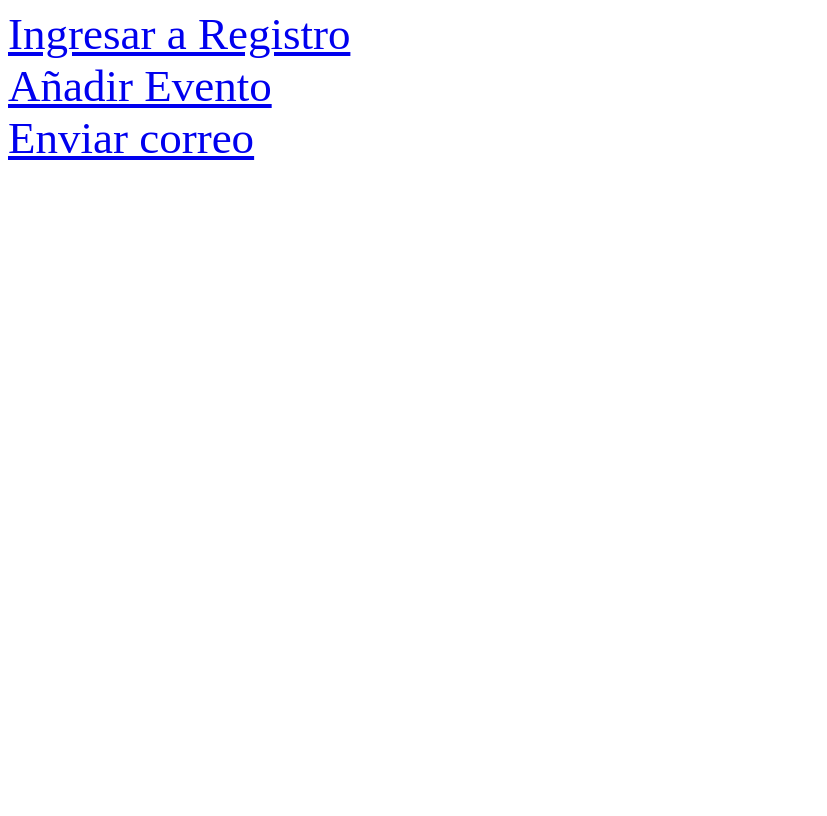
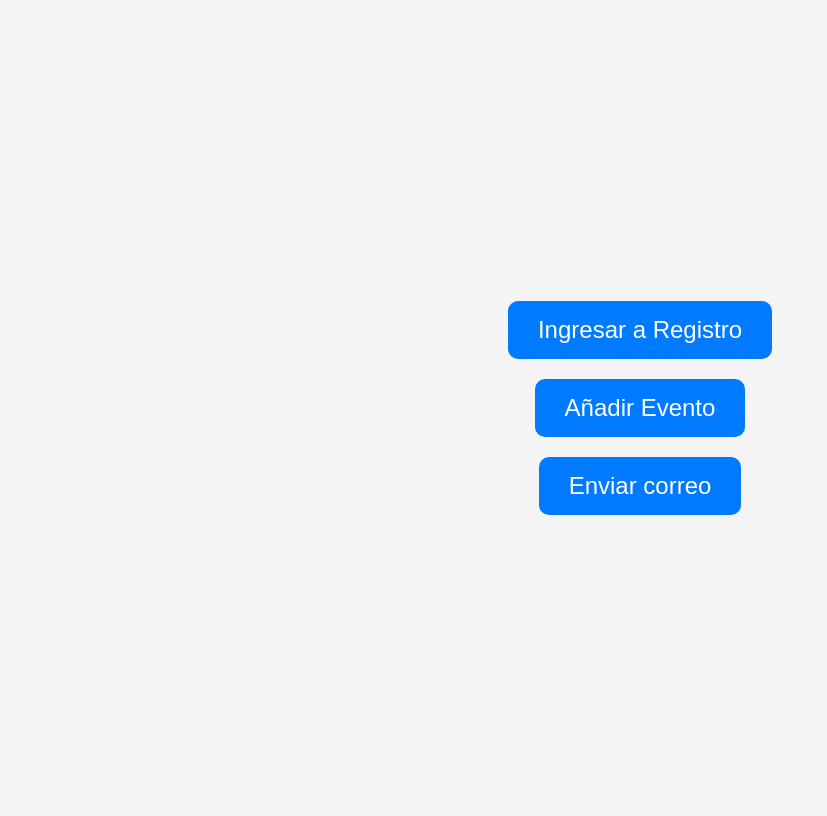
Before and after one commit to DanielaOropezaBalcazar/Eventos_CHUNO, a PHP site: page / in a window 1280 px wide. Shown: the whole page, without its empty margins (0-827 px from the left). Before the commit the page ends 160 px from the top, so only its background shows below. Run offline with PHP 8.4, Linux system fonts and the light colour scheme.

Commit message:
Mucha pupus

```diff
--- a/index.html
+++ b/index.html
@@ -3,14 +3,13 @@
 <head>
     <meta charset="UTF-8">
     <meta name="viewport" content="width=device-width, initial-scale=1.0">
-    <title>Document</title>
+    <title>Eventos Chuno</title>
+    <link rel="stylesheet" href="presentaciòn/styles/index.css">
 </head>
 <body>
-    <a href="presentaciòn/registro.page.html" style="font-size: 45px;">Ingresar a Registro</a>
-    <br>
-    <a href="presentaciòn/añadir-page.html" style="font-size: 45px;">Añadir Evento</a>
-    <br>
-    <a href="presentaciòn/enviar-correo.html" style="font-size: 45px;">Enviar correo</a>
+    <a href="presentaciòn/registro.page.html" class="button">Ingresar a Registro</a>
+    <a href="presentaciòn/añadir-page.html" class="button">Añadir Evento</a>
+    <a href="presentaciòn/enviar-correo.html" class="button">Enviar correo</a>
 
 
 </body>
--- a/logica_negocio/mailer.php
+++ b/logica_negocio/mailer.php
@@ -15,8 +15,8 @@ class Mailer {
         $this->mail->isSMTP();
         $this->mail->Host = 'smtp.gmail.com'; // Servidor SMTP
         $this->mail->SMTPAuth = true;
-        $this->mail->Username = 'eventoschuno@gmail.com'; // Tu correo
-        $this->mail->Password = 'websitos123@'; // Tu contraseña
+        $this->mail->Username = 'mauroguitarlml@gmail.com'; // Tu correo
+        $this->mail->Password = 'fqdq zsva piuy iazx'; // Tu contraseña
         $this->mail->SMTPSecure = PHPMailer::ENCRYPTION_STARTTLS; // Encriptación TLS
         $this->mail->Port = 587; // Puerto SMTP
     }
--- /dev/null
+++ b/presentaciòn/styles/index.css
@@ -0,0 +1,31 @@
+body {
+    display: flex;
+    flex-direction: column;
+    align-items: center;
+    justify-content: center;
+    height: 100vh;
+    background-color: #f4f4f4;
+    font-family: Arial, sans-serif;
+}
+
+.button {
+    display: inline-block;
+    font-size: 24px;
+    text-decoration: none;
+    color: white;
+    background-color: #007bff;
+    padding: 15px 30px;
+    border-radius: 10px;
+    margin: 10px;
+    transition: background 0.3s ease, transform 0.2s ease;
+    text-align: center;
+}
+
+.button:hover {
+    background-color: #0056b3;
+    transform: scale(1.05);
+}
+
+.button:active {
+    background-color: #004494;
+}
```
Also changed, not shown: logica_negocio/registro.php (+24 -1 lines), presentaciòn/styles/styles.css (added, +28 -0 lines).
